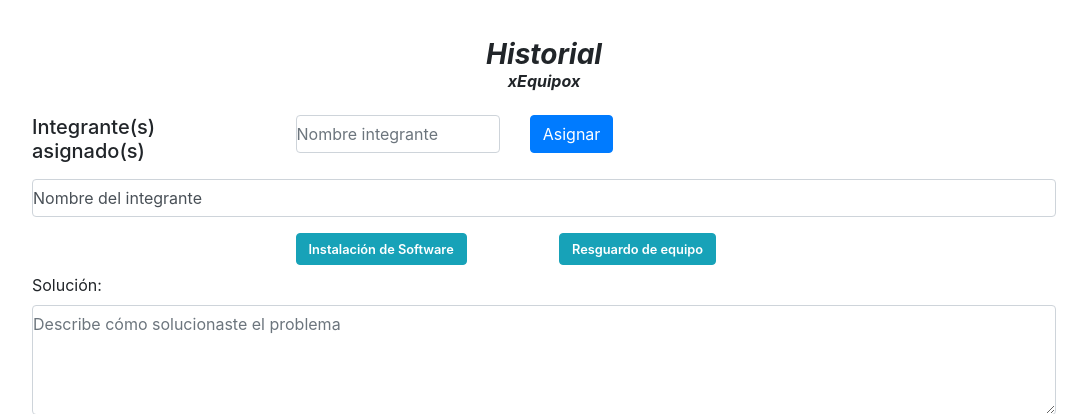
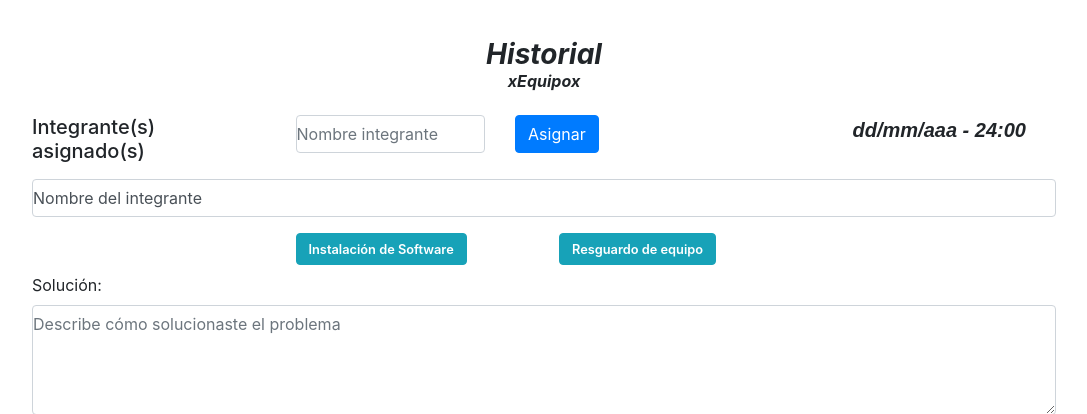
Before and after one commit to alexorozco2410/SistemaSoportes, a CodeIgniter app: page /SistemaSoportes/index.php/info_soportes_controller/index in a window 1280 px wide. Shown: the part 64-478 px from the top of the page, without its empty margins (96-1183 px from the left). Run offline with CodeIgniter, Linux system fonts and the light colour scheme; some libraries are stand-ins or nearby versions.

Commit message:
Modificación 25/10/2019

```diff
--- a/application/views/header.php
+++ b/application/views/header.php
@@ -1,17 +1,17 @@
 <!DOCTYPE html>
 <html lang="en" dir="ltr">
   <head>
-    <link rel="stylesheet" href="../assets/css/bootstrap.css" integrity="sha384-ggOyR0iXCbMQv3Xipma34MD+dH/1fQ784/j6cY/iJTQUOhcWr7x9JvoRxT2MZw1T" crossorigin="anonymous"
+    <link rel="stylesheet" href="<?php CSS; ?>/bootstrap.css" integrity="sha384-ggOyR0iXCbMQv3Xipma34MD+dH/1fQ784/j6cY/iJTQUOhcWr7x9JvoRxT2MZw1T" crossorigin="anonymous"
     <meta name="viewport" content="width=device-width, initial-scale=1, shrink-to-fit=no">
     <script src="https://ajax.googleapis.com/ajax/libs/jquery/3.4.1/jquery.js"></script>
-    <script src="../assets/js/bootstrap.js"></script>
+    <script src="<?php JS; ?>/bootstrap.js"></script>
   </head>
   <body>
     <div class="container-fluid bg">
       <div class="row">
         <div class="col-md-12 col-sm-12 col-xs-12">
           <header>
-            <img src="../assets/images/banner.jpg" class="img-fluid" alt="Responsive image">
+            <img src="<?php IMG; ?>/banner.jpg" class="img-fluid" alt="Responsive image">
           </header>
         </div>
       </div>
--- a/application/views/info_soporte.php
+++ b/application/views/info_soporte.php
@@ -15,10 +15,10 @@
     <div class="col-md-3 col-sm-3 col-sx-12">
       <h5>Integrante(s) asignado(s)</h5>
     </div>
-    <div class="col-md-8 col-sm-8 col-sx-12">
+    <div class="col-md-6 col-sm-6 col-sx-12">
       <form class="asig-IUC" action="informacion_soportes" method="post"><!--se ejecutara una funcion para agregar al integrante-->
         <div class="row">
-          <div class="col-md-4 col-sm-4 col-sx-12">
+          <div class="col-md-5 col-sm-5 col-sx-12">
             <input class="form-control" type="text" name="nombre-IUC" placeholder="Nombre integrante">
           </div>
           <div class="col-md-3 col-sm-3 col-sx-12">
@@ -26,6 +26,9 @@
           </div>
         </div>
       </form>
+    </div>
+    <div class="col-md-3 col-sm-3 col-sx-12">
+      <p class="fecha_soporte_agen mb-0">dd/mm/aaa - 24:00</p>
     </div>
   </div>
   <!--para mostrar todos lo integrantes involucrados en el soporte -->
@@ -46,7 +49,7 @@
   <div class="row mb-2 collapse collapse-sw" id="collapse-sw-l">
     <div class="col-md-3 col-sm-3 col-sx-12 collapse collapse-sw" id="collapse-sw">
       <!--<select id="SW" class="form-control mb-2 custom-select d-block w-100" name="SW-inst">
-        <option value="">---------</option>
+        <option value="">-</option>
         <option value="">Office</option>
         <option value="">Antivirus</option>
         <option value="">WinRAR</option>
@@ -100,7 +103,7 @@
   </div>
 
   <div class="row collapse op-resguardo mb-2">
-    <div class="col-md-12 col-sm-12 col-sz-12 op-resguardo">
+    <div class="col-md-12 col-sm-12 col-sx-12 op-resguardo">
       <label for="resg">Indica los equipos que quedan a Resguardo</label>
       <input id="resg" class="form-control" type="text" name="eq-resguardo" placeholder="Equipos a resguardo...">
     </div>
--- a/application/views/inicio.php
+++ b/application/views/inicio.php
@@ -1,3 +1,4 @@
+
 <!DOCTYPE html>
 <html lang="en" dir="ltr">
   <head>
@@ -10,7 +11,7 @@
     <!-- jQuery library -->
     <script src="https://ajax.googleapis.com/ajax/libs/jquery/3.4.1/jquery.js"></script>
     <!-- Popper JS -->
-    <!--  <script src="https://cdnjs.cloudflare.com/ajax/libs/popper.js/1.14.7/umd/popper.js"></script>-->
+    <script src="https://cdnjs.cloudflare.com/ajax/libs/popper.js/1.14.7/umd/popper.js"></script>
     <!-- Latest compiled JavaScript -->
     <script src="<?php echo JS; ?>/bootstrap.js"></script>
 
--- a/application/views/nav.php
+++ b/application/views/nav.php
@@ -17,10 +17,10 @@
     <div class="collapse navbar-collapse" id="collapsibleNavbar">
     <ul class="my-nav-list">
       <li class="my-nav-item">
-        <a class="my-nav-link" href="solicitud_controller">Solicitud</a>
+        <a class="my-nav-link" href="solicitud">Solicitud</a>
       </li>
       <li class="my-nav-item">
-        <a class="my-nav-link" href="mis_soportes_controller">Mis Soportes</a>
+        <a class="my-nav-link" href="mis_soportes">Mis Soportes</a>
       </li>
     </ul>
   </div>
--- a/assets/css/info_soporte.css
+++ b/assets/css/info_soporte.css
@@ -54,3 +54,11 @@
   font-size: 0.8rem;
   font-weight: 600;
 }
+
+.fecha_soporte_agen{
+  text-align: center;
+  font-family: fantasy;
+  font-style: italic;
+  font-weight: bold;
+  font-size: 20px;
+}
```
Also changed, not shown: application/views/solicitud.php (+13 -2 lines).
